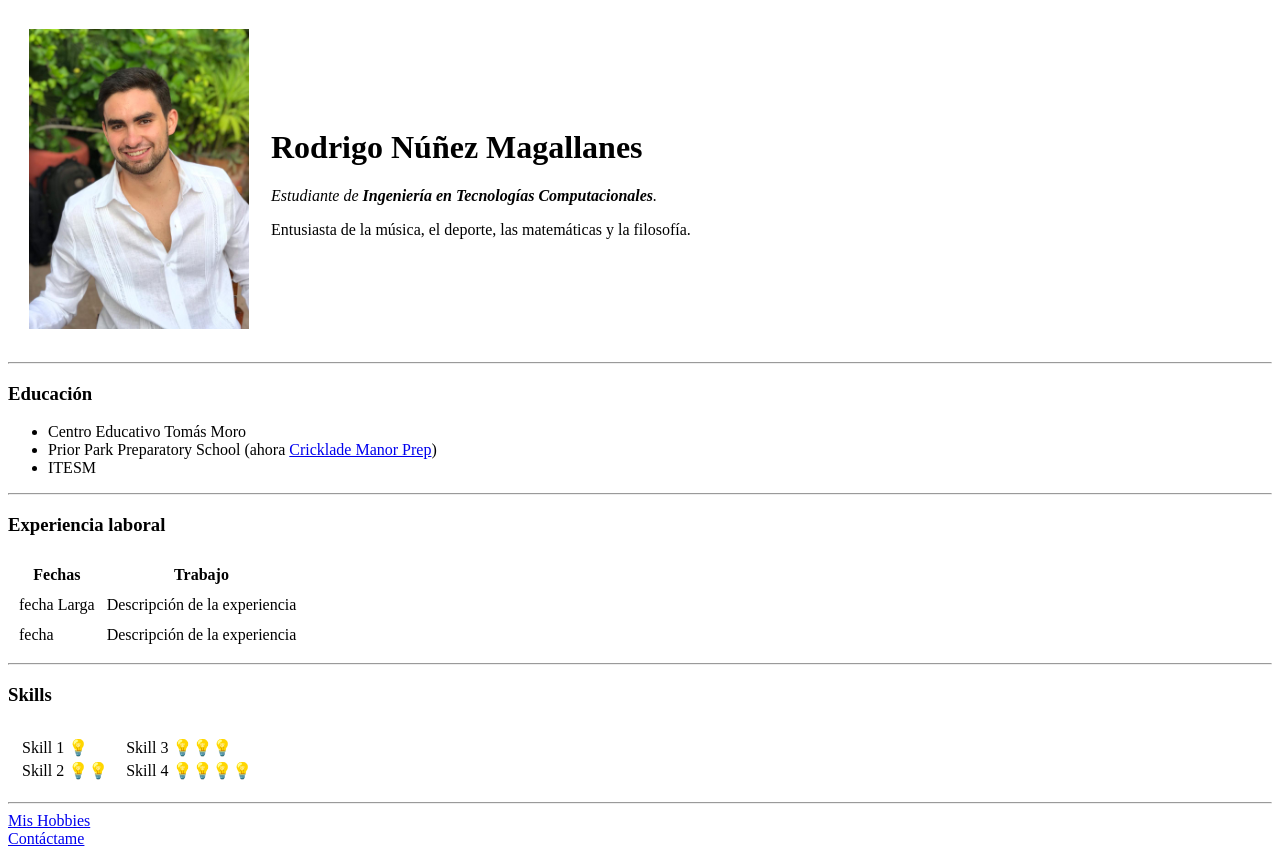
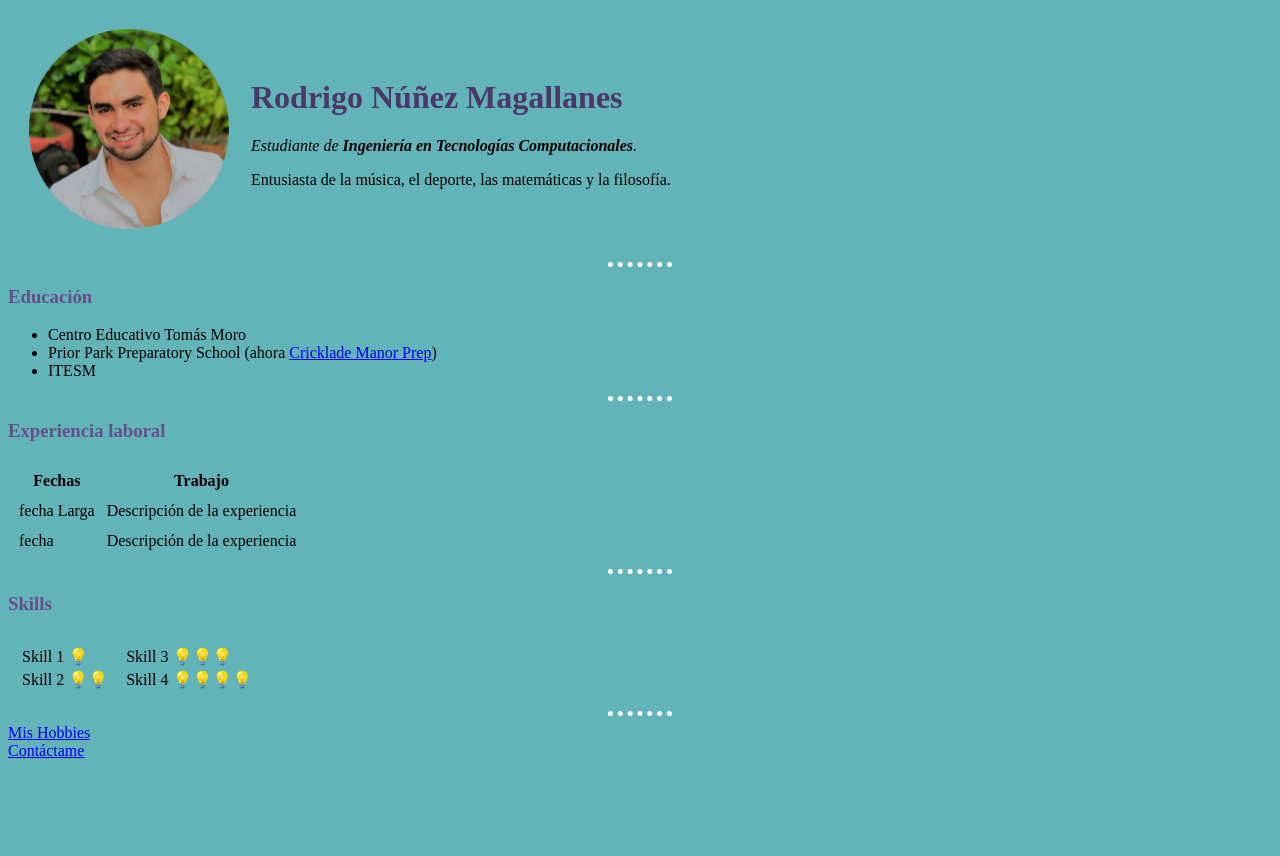
Before and after one commit to ronuma/cv, a plain HTML site: page index.html in a window 1280 px wide. After the commit the page ends 800 px from the top, so only its background shows below. Drawn offline with Linux system fonts and the light colour scheme.

Commit message:
css
Introductory css changes

```diff
--- /dev/null
+++ b/css/styles.css
@@ -0,0 +1,19 @@
+body {
+  background-color: #63B4B8;
+}
+
+hr {
+  border-style: none;
+  border-top-style: dotted;
+  border-color: white;
+  border-width: 5px;
+  width: 5%;
+}
+
+h1 {
+  color: #4B3869;
+}
+
+h3 {
+  color: #664E88;
+}
--- a/index.html
+++ b/index.html
@@ -4,11 +4,14 @@
 <head>
   <meta charset="utf-8">
   <title>Sitio personal de Rodrigo</title>
+
+  <link rel="stylesheet" href="css/styles.css">
+
 </head>
 <body>
   <table cellspacing="20">
     <tr>
-      <td><img src="images\rodrigo.jpeg" alt="Rodrigo profile picture" width="220" height="300"></td>
+      <td><img src="images\rodrigo.png" alt="Rodrigo profile picture" width="200" height="200"></td>
       <td><h1>Rodrigo Núñez Magallanes</h1>
       <p><em>Estudiante de <strong>Ingeniería en Tecnologías Computacionales</strong>.</em></p>
       <p>Entusiasta de la música, el deporte, las matemáticas y la filosofía.
```
Also changed, not shown: contacto.html (+1 -0 lines), hobbies.html (+1 -0 lines), images/rodrigo.jpeg (deleted), images/rodrigo.png (added), 1 other file.
